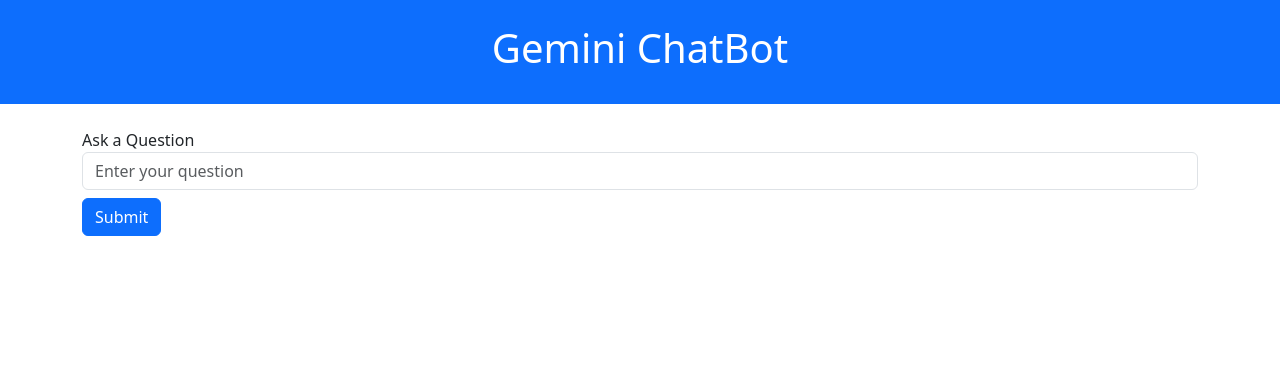
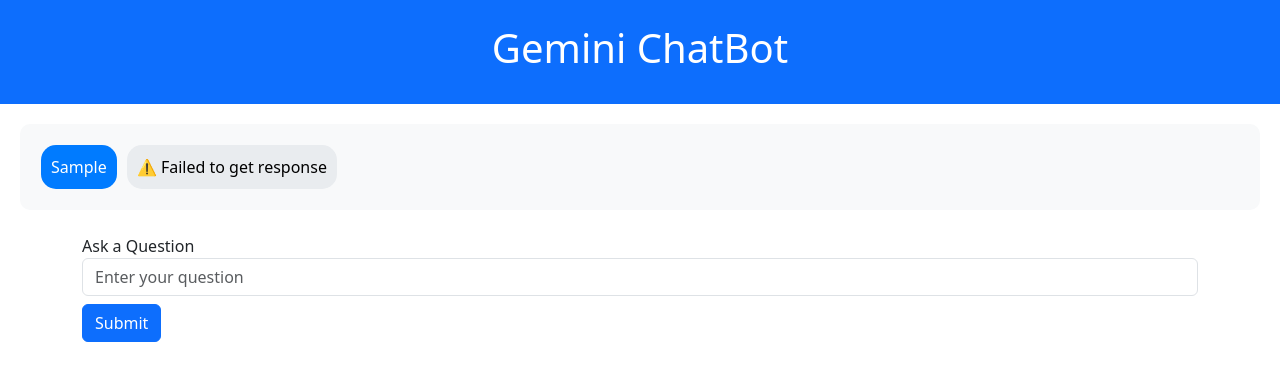
Before and after one commit to parthdey/Gemini-AI-CHAT, a React (Vite) app in the folder gemini-chat-frontend/: page / in a window 1280 px wide. Both pictures are taken after typing "Sample" into the empty fields and a click on the button "Submit". Shown: the top 380 px of the page. Built offline with nearby package versions, Linux system fonts and the light colour scheme; no server answers.

Commit message:
Fix response rendering - extract Gemini text

```diff
--- a/gemini-chat-frontend/src/App.css
+++ b/gemini-chat-frontend/src/App.css
@@ -0,0 +1,33 @@
+.chat-window {
+  max-height: 70vh;
+  overflow-y: auto;
+  background: #f8f9fa;
+  border-radius: 10px;
+  margin: 20px;
+  padding: 10px;
+}
+
+.user-msg {
+  text-align: right;
+  background: #007bff;
+  color: white;
+  padding: 10px;
+  border-radius: 15px;
+  margin: 5px;
+  display: inline-block;
+}
+
+.bot-msg {
+  text-align: left;
+  background: #e9ecef;
+  color: black;
+  padding: 10px;
+  border-radius: 15px;
+  margin: 5px;
+  display: inline-block;
+}
+
+.typing {
+  font-style: italic;
+  opacity: 0.7;
+}
--- a/gemini-chat-frontend/src/App.jsx
+++ b/gemini-chat-frontend/src/App.jsx
@@ -1,42 +1,49 @@
-import { useState } from 'react'
-import './App.css'
+import { useState } from 'react';
+import './App.css';
 import ChatInput from "./components/ChatInput";
-import ChatResponse from './components/ChatResponse'
 import { fetchChatResponse } from './services/api';
 
 function App() {
-  const [response, setResponse] = useState(null);
+  const [messages, setMessages] = useState([]);
   const [loading, setLoading] = useState(false);
 
   const handleQuestionSubmit = async (question) => {
     setLoading(true);
-    setResponse(null);
+    setMessages(prev => [...prev, { sender: "user", text: question }]);
     try {
       const apiResponse = await fetchChatResponse(question);
-      setResponse(apiResponse);
+      // Extract safe text
+      const botMessage = apiResponse?.candidates?.[0]?.content?.parts?.[0]?.text
+        || "⚠️ No response from Gemini";
+
+      setMessages(prev => [...prev, { sender: "bot", text: botMessage }]);
     } catch (error) {
-      alert("Failed to get response")
+      setMessages(prev => [...prev, { sender: "bot", text: "⚠️ Failed to get response" }]);
     } finally {
       setLoading(false);
     }
-  }
-
-
-  // if (loading) {
-  //   return (<h1>Loading...</h1>);
-  // }
+  };
 
   return (
     <div className='App'>
       <header className='bg-primary text-white text-center py-4'>
         <h1>Gemini ChatBot</h1>
       </header>
-      <ChatInput onSubmit={handleQuestionSubmit}/>
-      {loading &&  <h3>Loading...</h3>}
-        <ChatResponse response={response} />
-      {/* RESPONSE */}
+
+      {/* Chat Window */}
+      <div className="chat-window p-3">
+        {messages.map((msg, idx) => (
+          <div key={idx} className={msg.sender === "user" ? "user-msg" : "bot-msg"}>
+            {msg.text}
+          </div>
+        ))}
+        {loading && <div className="bot-msg typing">...</div>}
+      </div>
+
+      {/* Input */}
+      <ChatInput onSubmit={handleQuestionSubmit} />
     </div>
-  )
+  );
 }
 
-export default App
+export default App;
```
